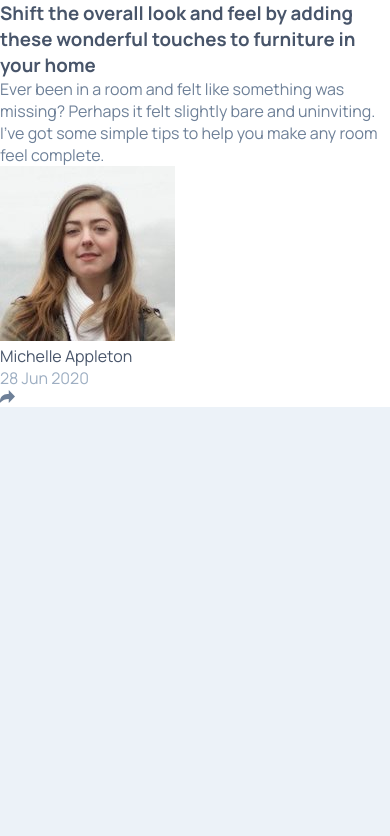
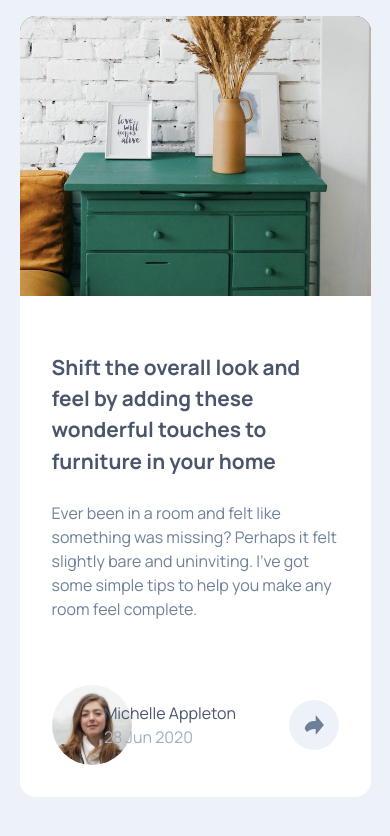
Before and after one commit to PhilippeItsMe/fe-articlePreview-challenge, a plain HTML site: page index.html in a window 390 px wide. Drawn offline with Linux system fonts and the light colour scheme.

Commit message:
Styling mobile passiv version

```diff
--- a/assets/css/style.css
+++ b/assets/css/style.css
@@ -18,18 +18,50 @@ body {
     background: var(--lightblue);
 }
 
-article {
+main {
     background: var(--white);
+    display: flex;
+    flex-direction: column;
+    width: 90%;
+    margin: 1rem auto;
+    border-radius: 1rem;
+    overflow: hidden;
+}
+
+header {
+    background-color: var(--grey);
+    background-image: url("/assets/images/drawers.jpg");
+    background-repeat: no-repeat;
+    background-size: cover;
+    background-position: centered;
+    width: 100%;
+    height: 280px;
+}
+
+#innercontent,
+footer {
+    padding: 2rem;
+}
+
+footer {
+    display: flex;
+    flex-direction: row;
+    align-items: center;
+    justify-content: space-between;
 }
 
 h1 {
     font-family: "Manrope", sans-serif;
-    font-size: 1.15 rem;
+    font-size: 1.3rem;
+    font-weight: 700;
+    line-height: 1.5;
     color: var(--grey);
+    margin: 1.5rem 0;
 }
 
 p {
     font-family: "Manrope", sans-serif;
+    line-height: 1.5;
     color: var(--lightgrey);
 }
 
@@ -38,7 +70,26 @@ p {
     color: var(--grey);
 }
 
+
 .date {
     font-family: "Manrope", sans-serif;
     color: var(--superlightgrey);
 }
+
+#avatar {
+    height: 80px;
+    width: 80px;
+    border-radius: 3rem;
+}
+
+#share {
+    height: 50px;
+    width: 50px;
+    padding: 15px;
+    border-radius: 50%;
+    background-color: var(--lightblue);
+}
+
+#author {
+    margin-left: -5rem;
+}
--- a/index.html
+++ b/index.html
@@ -13,22 +13,22 @@
 </head>
 
 <body>
-    <article>
+    <main>
         <header></header>
-        <section>
+        <section id="innercontent">
             <h1>Shift the overall look and feel by adding these wonderful touches to furniture in your home</h1>
             <p>Ever been in a room and felt like something was missing? Perhaps it felt slightly bare and uninviting.
                 I’ve got some simple tips to help you make any room feel complete.</p>
         </section>
         <footer>
-            <img src="assets/images/avatar-michelle.jpg" alt="Avatare Michelle">
-            <section>
+            <img id="avatar" src="assets/images/avatar-michelle.jpg" alt="Avatare Michelle">
+            <section id="author">
                 <p class="name">Michelle Appleton</p>
                 <p class="date">28 Jun 2020</p>
             </section>
-            <img src="assets/images/icon-share.svg" alt="Icon Share">
+            <img id="share" src="assets/images/icon-share.svg" alt="Icon Share">
         </footer>
-    </article>
+    </main>
 </body>
 
 </html>
```
